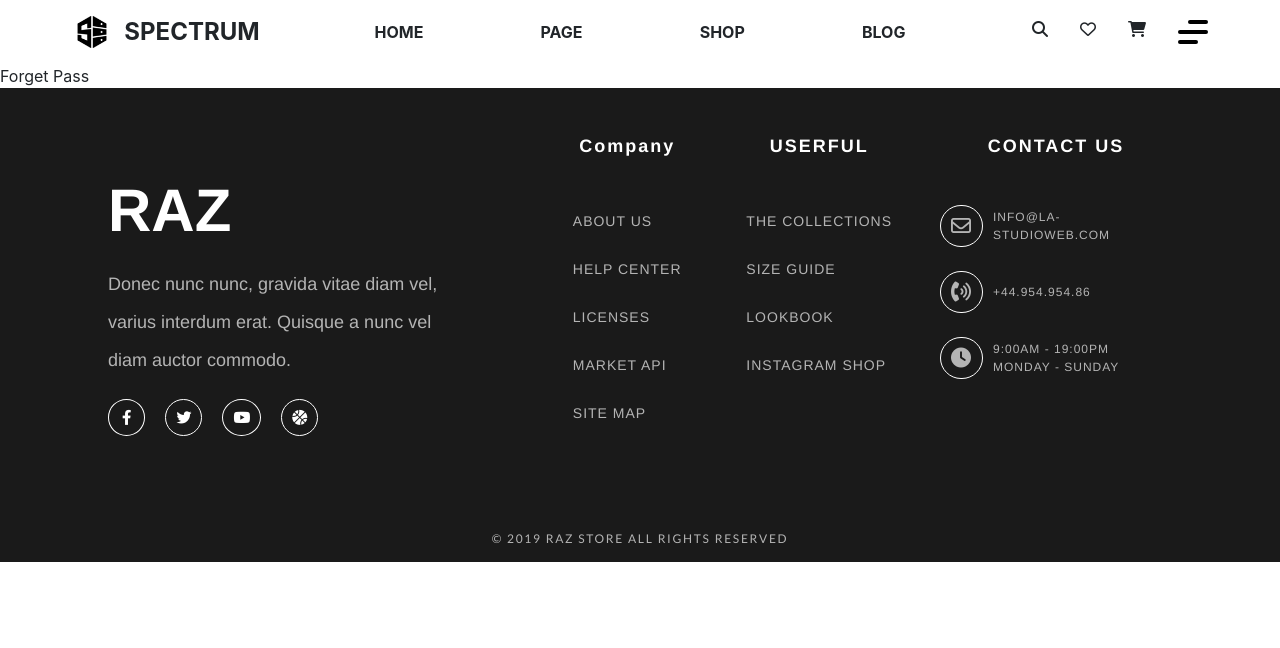
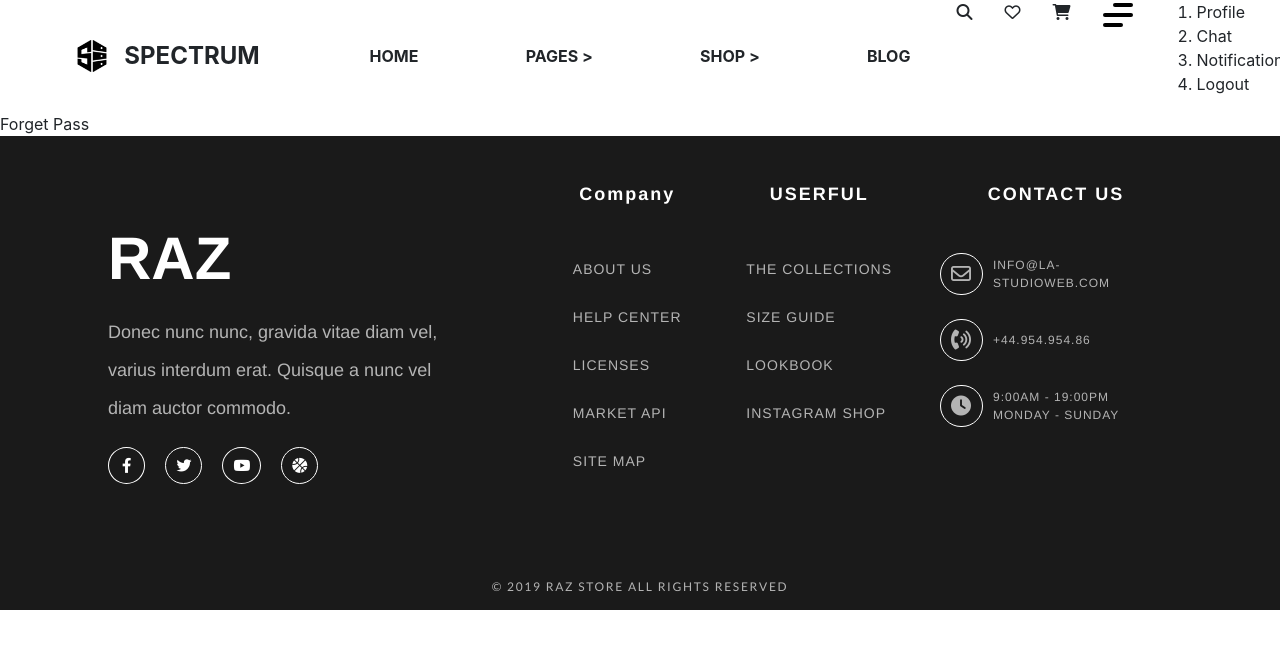
Before and after one commit to mindkeeper/spectrum-react, a React (Create React App) app: page /forgotpassword in a window 1280 px wide. Both pictures are taken after a click on the element 1193 px from the left and 32 px from the top of the page. Shown: the top 648 px of the page. Built offline with nearby package versions, Linux system fonts and the light colour scheme.

Commit message:
add toggle, dropdown and function

```diff
--- a/src/components/header/Header.js
+++ b/src/components/header/Header.js
@@ -1,8 +1,25 @@
-import React from "react";
+import React, { useState } from "react";
 import styles from "../header/Header.module.css";
 import logo from "../../asset/logo/logo-black.png";
+import glass from "../../asset/product/glass.png";
 
 function Header() {
+  const [toggle, setToggle] = useState(false);
+  const [pages, setPages] = useState(false);
+  const [shop, setShop] = useState(false);
+
+  const showHamburger = () => {
+    setToggle(!toggle);
+  };
+
+  const showPages = () => {
+    setPages(!pages);
+  };
+
+  const showShop = () => {
+    setShop(!shop);
+  };
+
   return (
     <>
       <header className={`container-fluid `}>
@@ -42,8 +59,12 @@ function Header() {
             <div className={styles["menu-bar"]}>
               <ol>
                 <li>HOME</li>
-                <li>PAGE</li>
-                <li>SHOP</li>
+                <li onClick={showPages}>
+                  PAGES <span>&gt;</span>
+                </li>
+                <li onClick={showShop}>
+                  SHOP <span>&gt;</span>
+                </li>
                 <li>BLOG</li>
               </ol>
             </div>
@@ -61,12 +82,60 @@ function Header() {
                   <i class="fa-solid fa-cart-shopping"></i>
                 </div>
               </div>
-              <div className={styles["menu-toggle"]}>
+              <div className={styles["menu-toggle"]} onClick={showHamburger}>
                 <input type="checkbox" />
                 <span></span>
                 <span></span>
                 <span></span>
               </div>
+              {toggle && (
+                <div className={styles["hamburger-list"]}>
+                  <ol className={styles["show"]}>
+                    <li>Profile</li>
+                    <li>Chat</li>
+                    <li>Notification</li>
+                    <li>Logout</li>
+                  </ol>
+                </div>
+              )}
+              {pages && (
+                <div className={styles["pages-list"]}>
+                  <ol className={styles["show"]}>
+                    <li>About Us</li>
+                    <li>Contact Us</li>
+                    <li>Coming Soon</li>
+                    <li>404 Page</li>
+                    <li>FAQ Page</li>
+                  </ol>
+                </div>
+              )}
+              {shop && (
+                <div className={styles["shop-list"]}>
+                  <ol className={styles["show"]}>
+                    <li>Other Page</li>
+                    <li>Shopping Cart</li>
+                    <li>Check Out</li>
+                    <li>My Account</li>
+                    <li>Order Tracking</li>
+                  </ol>
+                  <div className={styles["promo"]}>
+                    <div className={styles["img"]}>
+                      <img src={glass} alt="glass" />
+                    </div>
+                    <div className={styles["promo-detail"]}>
+                      <div className={styles["promo-title"]}>
+                        <h1>Decorative Ceramic Accent Vases</h1>
+                      </div>
+                      <div className={styles["promo-discount"]}>
+                        <h2>Off 50%</h2>
+                      </div>
+                      <div className={styles["btn-shop"]}>
+                        <button>Shop Now</button>
+                      </div>
+                    </div>
+                  </div>
+                </div>
+              )}
             </div>
           </div>
         </div>
```
